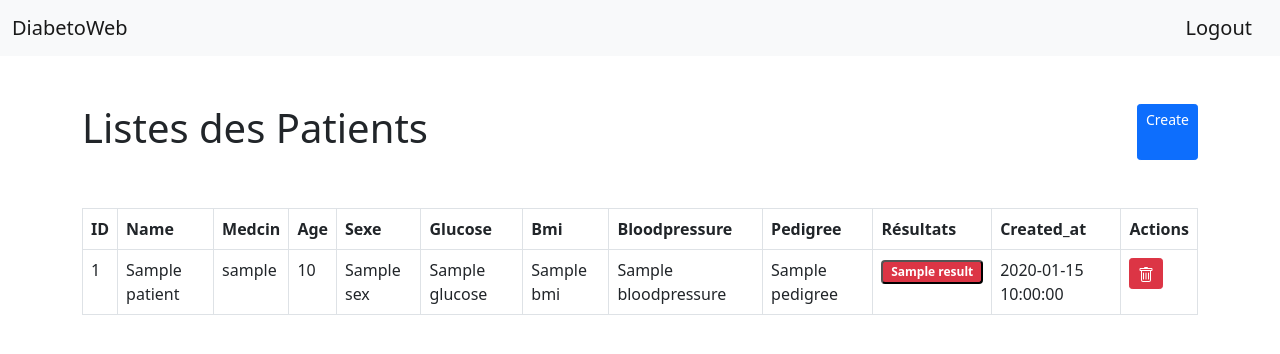
After one commit to r00tMG/DiabetoWeb, a FastAPI app: template templates/patients/index.html in a window 1280 px wide. The commit adds this page. Shown: the top 354 px of the page. Run offline with FastAPI, Linux system fonts and the light colour scheme; the template is opened without the code that fills it: most values are stand-ins (such as "Sample title", 1, 10 or a date in 2020); parts of the project's set-up code (start-up, migrations or seed data) failed here and were passed over.

Commit message:
add model risque diabete, chargment du modele et prediction selon les données du patient

```diff
--- a/app.py
+++ b/app.py
@@ -1,28 +1,42 @@
-from http.client import responses
-
+import pickle
+import pandas as pd
 from fastapi import FastAPI, Depends, status, Request, Form
-from fastapi.openapi.models import Response
+from fastapi.exceptions import RequestValidationError
 from fastapi.responses import HTMLResponse
-from sqlalchemy.orm import Session
+from sqlalchemy.orm import Session, selectinload
+from sqlalchemy.sql.functions import now
+from starlette.middleware.sessions import SessionMiddleware
 from starlette.responses import RedirectResponse
 from starlette.staticfiles import StaticFiles
 from starlette.templating import Jinja2Templates
 import security
 from src import models, database
+from src.exception import validation_exception_handler
+from src.models import Patient
+from src.security import login_required
 from src.database import SessionLocal
-from src.schemas import User
 
-#Chargement de la base de données
+# Chargement de la base de données
 models.Base.metadata.create_all(bind=database.engine)
 
-#Chargement d'une instance de fastapi
+# Chargement d'une instance de fastapi
 app = FastAPI()
+
+# Chargement du model risque diabète
+with open("models/risque_diabete.pkl", "rb") as f:
+    modele = pickle.load(f)
 
 # Chargement des templates et fichiers statics
 template = Jinja2Templates(directory="templates")
 app.mount("/static", StaticFiles(directory="static"), name="static")
 
-#Session de la base de données
+# Installation SessionMiddleware
+app.add_middleware(SessionMiddleware, secret_key="un_secret_key_tres_long")
+
+#Enregistrement du handler exception
+app.add_exception_handler(RequestValidationError, validation_exception_handler)
+
+# Session de la base de données
 def get_db():
     db = SessionLocal()
     try:
@@ -30,87 +44,203 @@ def get_db():
     finally:
         db.close()
 
-@app.post("/users", status_code=status.HTTP_201_CREATED)
-def create(request: User, response: Response, db: Session= Depends(get_db)):
-    new_user = models.User(username=request.username, adresse=request.adresse,email=request.email, password=request.password)
-    db.add(new_user)
-    db.commit()
-    db.refresh(new_user)
-    if not new_user:
-        return {
-            "satus": status.HTTP_500_INTERNAL_SERVER_ERROR,
-        "message": "error"
-        }
-    return new_user
 
-# APi all users
-@app.get("/getUsers")
-def index(db: Session=Depends(get_db)):
-    users = db.query(models.User).all()
-    return users
-
-# Api pour récupérer un utilisateur
-@app.get("/user/{id}", status_code=status.HTTP_200_OK)
-async def show(id, respone: Response, db:Session = Depends(get_db)):
-    user = db.query(models.User).where(models.User.id == id).first()
-    user = db.query(models.User).filter(models.User.id == id).first()
-    if not user:
-        respone.status_code = status.HTTP_404_NOT_FOUND
-    return user
-
-# Path home page
-@app.get("/", response_class=HTMLResponse)
-async def home(request: Request):
-    return template.TemplateResponse("/home.html", {"request":request})
-
-@app.get('/index', response_class=HTMLResponse)
-async def index(request: Request, db: Session=Depends(get_db)):
-    users = db.query(models.User).all()
-    return template.TemplateResponse("/users/index.html", {"request":request, "users": users})
+# Route de la page register
+@app.get("/register", response_class=HTMLResponse, tags=['users'])
+async def register(request: Request, db: Session = Depends(get_db)):
+    error = request.session.pop("error", None)
+    return template.TemplateResponse("/users/register.html", {"request": request, "error": error})
 
 
-#Route de la page register
-@app.get("/register", response_class=HTMLResponse)
-async def register(request: Request, db:Session=Depends(get_db)):
-    return template.TemplateResponse("/users/register.html", {"request":request})
-#Service register
-@app.post("/register", response_class=HTMLResponse)
-async def register(
-    username: str = Form(...),
-    adresse: str = Form(...),
-    email: str = Form(...),
-    password: str = Form(...),
-    confirm_password: str = Form(...),
-    db:Session=Depends(get_db)):
-    print(f"username: {username}\n,adresse: {adresse},\nemail: {email},\npassword: {password},\nconfirmation password:{confirm_password}")
+# Service register
+@app.post("/register", response_class=HTMLResponse, tags=['users'])
+async def register(request: Request,
+                   username: str = Form(...),
+                   adresse: str = Form(...),
+                   email: str = Form(...),
+                   password: str = Form(...),
+                   confirm_password: str = Form(...),
+                   db: Session = Depends(get_db)):
+    print(
+        f"username: {username}\n,adresse: {adresse},\nemail: {email},\npassword: {password},\nconfirmation password:{confirm_password}")
     if password != confirm_password:
+        request.session["error"] = {"status": "error",
+                                    "message": "Veuillez verifier si ton mot de passe est confirmé"}
+
         return RedirectResponse(url="/register", status_code=status.HTTP_303_SEE_OTHER)
     hash = security.hash_password(password)
     new_user = models.User(
-        username = username,
-        adresse = adresse,
-        email = email,
-        password = hash
+        username=username,
+        adresse=adresse,
+        email=email,
+        password=hash
     )
 
     db.add(new_user)
     db.commit()
-
+    request.session["success"] = {"status": "success",
+                                  "message": "Votre compte est crée avec succés, veuillez-vous connecter!"}
     return RedirectResponse(url="/login", status_code=status.HTTP_303_SEE_OTHER)
 
+
 # Route de la page login
-@app.get("/login", response_class=HTMLResponse)
+@app.get("/login", response_class=HTMLResponse, tags=['users'])
 async def login(request: Request):
-    return template.TemplateResponse("/users/login.html", {"request": request})
+    error = request.session.pop("error", None)
+    success = request.session.pop("success", None)
+    success_logout = request.session.pop("success_logout", None)
+    return template.TemplateResponse("/users/login.html", {"request": request, "error": error, "success": success,
+                                                           "success_logout": success_logout})
+
+
 # Service Login
-@app.post("/login", response_class=HTMLResponse)
-async def login(email=Form(...), password=Form(...), db: Session = Depends(get_db)):
+@app.post("/login", response_class=HTMLResponse, tags=['users'])
+async def login(request: Request, email=Form(...), password=Form(...), db: Session = Depends(get_db)):
     print(f"email: {email},\npassword: {password}")
-    #Trouver l'utilisateur ayant cet email dans le db
+    # Trouver l'utilisateur ayant cet email dans le db
     user = db.query(models.User).where(models.User.email == email).first()
-    print("user connected", user.email)
-    #Verification de l'existance de l'utilisateur
-    if user and (user.email == email) and (security.verify_password(password, user.password)):
-        return RedirectResponse(url="/", status_code=status.HTTP_303_SEE_OTHER)
+    # Verification de l'existance de l'utilisateur
+    if (user != None) and (user.email == email) and (security.verify_password(password, user.password)):
+        print("user connected", user.email)
+        request.session['success'] = {"status": "success", "message": "Connexion réussie"}
+        request.session["user_id"] = user.id
+        return RedirectResponse(url="/patients/index", status_code=status.HTTP_303_SEE_OTHER)
+    # sauvegarde du message et du user dans la session
+    request.session["error"] = {"status": "error", "message": "Email incorrect!"}
+    return RedirectResponse(url="/login", status_code=status.HTTP_303_SEE_OTHER)
 
-    return RedirectResponse(url="/login", status_code=status.HTTP_303_SEE_OTHER)
+
+# Formulaire pour créer un patient
+@app.get("/patients/create", response_class=HTMLResponse, tags=['patients'])
+@login_required
+async def create_patients(request: Request):
+    print(request.session.get("user_id"))
+    status_risque = request.session.pop("status_risque", None)
+    success = request.session.pop("success", None)
+    return template.TemplateResponse("/patients/create.html",{
+                "request": request,
+                "status_risque": status_risque,
+                "success": success,
+            })
+
+
+@app.post("/patients/create", response_class=HTMLResponse, tags=['patients'])
+async def create_patients(request: Request, name: str = Form(...), age: int = Form(...), sex: str = Form(...),
+                          glucose: float = Form(...), bmi: float = Form(...), bloodpressure: float = Form(...),
+                          pedigree: float = Form(...), db: Session = Depends(get_db)):
+    user_id = request.session.get("user_id")
+
+    new_patient = models.Patient(
+        doctorid=user_id,
+        name=name,
+        age=age,
+        sex=sex,
+        glucose=glucose,
+        bmi=bmi,
+        bloodpressure=bloodpressure,
+        pedigree=pedigree,
+        created_at=now()
+    )
+    # Prepaparation des données
+    # ,Pregnancies,Glucose,BloodPressure,SkinThickness,Insulin,BMI,DiabetesPedigreeFunction,Age
+    data = pd.DataFrame([{
+        "Pregnancies": 1,
+        "Glucose": glucose,
+        "BloodPressure": bloodpressure,
+        "SkinThickness": 1,
+        "Insulin": 1,
+        "BMI": bmi,
+        "DiabetesPedigreeFunction": pedigree,
+        "Age": age
+
+    }])
+
+    # Le cluster dont les moyennes des variables Glucose (>126),
+    # BMI (>30) et Diabetes Pedigree Function (>0,5) dépassent les seuils critiques peut être interprété comme à haut risque de diabète.
+    # Faire la prédiction
+    prediction = modele.predict(data)
+
+    if prediction[0] == 0:
+        status_risque = "diabétique"
+    else:
+        status_risque = "non diabétique"
+    print("Prédiction :", prediction)
+
+    if not new_patient:
+        return RedirectResponse(url="/patients/create", status_code=status.HTTP_303_SEE_OTHER)
+    # print("docterId", new_patient.doctorid, "created_at", new_patient.created_at)
+    db.add(new_patient)
+    db.commit()
+    db.refresh(new_patient)
+    last_patient = db.query(models.Patient).order_by(models.Patient.id.desc()).first()
+    if status_risque:
+        new_prediction = models.Prediction(
+            patientid = last_patient.id,
+            result = status_risque,
+            created_at = now()
+        )
+        db.add(new_prediction)
+        db.commit()
+        db.refresh(new_prediction)
+
+        request.session["status_risque"] = {
+            'status': "success",
+            'message': f"Ce patient est {status_risque}"
+        }
+    # return RedirectResponse(url="/patients/create", status_code=status.HTTP_201_CREATED)
+        return template.TemplateResponse("/patients/create.html", {
+            "request": request,
+            "glucose": glucose,
+            "bmi": bmi,
+            "age": age,
+            "pedigree": pedigree,
+            "status_risque": status_risque
+        })
+    else:
+        return "Error lors de l'enregistrement du patient"
+
+
+# Tableau patients
+@app.get("/patients/index", response_class=HTMLResponse, tags=['patients'])
+@login_required
+async def index_patients(request: Request, db: Session = Depends(get_db)):
+    patients = db.query(models.Patient).options(selectinload(Patient.predictions)).order_by(models.Patient.doctorid).all()
+    print(patients)
+    success = request.session.pop("success", None)
+    return template.TemplateResponse("/patients/index.html",
+                                     {'request': request, "patients": patients, "success": success})
+
+
+# logout
+@app.get("/logout")
+async def logout(request: Request):
+    if "user_id" in request.session:
+        del request.session["user_id"]
+        request.session["success_logout"] = {
+            "status": "success",
+            "message": "Vous êtes déconnecté avec succés"
+        }
+    # request.session.pop("user_id", None)
+
+    return RedirectResponse("/login", status_code=status.HTTP_303_SEE_OTHER)
+
+
+# Delete un patient
+@app.post("/patients/delete/{id}", response_class=HTMLResponse, tags=["patients"])
+async def delete(request: Request, id: int, db: Session = Depends(get_db)):
+    if not id:
+        print("test")
+        request.session["error_deleted"] = {
+            "status": "success",
+            "message": f"Patient with id = {id} is not exist"
+        }
+    query = db.query(models.Patient).where(models.Patient.id == id).delete(synchronize_session=False)
+    db.commit()
+
+    if query == True:
+        print("test1")
+        request.session["success_deleted"] = {
+            "status": "success",
+            "message": "Patient deleted with success"
+        }
+    return RedirectResponse(url="/patients/index", status_code=status.HTTP_303_SEE_OTHER)
--- a/templates/components/navbar.html
+++ b/templates/components/navbar.html
@@ -4,6 +4,9 @@
     <button class="navbar-toggler" type="button" data-bs-toggle="collapse" data-bs-target="#navbarNav" aria-controls="navbarNav" aria-expanded="false" aria-label="Toggle navigation">
       <span class="navbar-toggler-icon"></span>
     </button>
+    <div class="d-flex justify-content-end">
+      <a class="navbar-brand" href="/logout">Logout</a>
+    </div>
     <!--<div class="collapse navbar-collapse" id="navbarNav">
       <ul class="navbar-nav">
         <li class="nav-item">
--- /dev/null
+++ b/templates/patients/index.html
@@ -0,0 +1,88 @@
+<!doctype html>
+<html lang="en">
+<head>
+    <meta charset="UTF-8">
+    <meta name="viewport" content="width=device-width, initial-scale=1">
+    <link href="https://cdn.jsdelivr.net/npm/bootstrap@5.0.2/dist/css/bootstrap.min.css" rel="stylesheet"
+          integrity="sha384-EVSTQN3/azprG1Anm3QDgpJLIm9Nao0Yz1ztcQTwFspd3yD65VohhpuuCOmLASjC" crossorigin="anonymous">
+    <title>Diabeto_web</title>
+</head>
+<body>
+{% include "components/navbar.html" %}
+<div class="container-fluid">
+    <div class="w-80 m-auto container mt-5">
+        <div class="mb-5 d-flex justify-content-between">
+            <h1>Listes des Patients</h1>
+            <a class="btn btn-sm btn-primary" href="/patients/create">Create</a>
+        </div>
+        {% if success %}
+        <div class="alert alert-success" role="alert">
+            <div class="text-center">{{success.message}}</div>
+        </div>
+        {% elif success_deleted %}
+        <div class="alert alert-success" role="alert">
+            <div class="text-center">{{success_deleted.message}}</div>
+        </div>
+        {% elif error_deleted %}
+        <div class="alert alert-danger" role="alert">
+            <div class="text-center">{{error_deleted.message}}</div>
+        </div>
+        {% endif %}
+        <table class="table table-bordered">
+            <thead>
+            <tr>
+                <th>ID</th>
+                <th>Name</th>
+                <th>Medcin</th>
+                <th>Age</th>
+                <th>Sexe</th>
+                <th>Glucose</th>
+                <th>Bmi</th>
+                <th>Bloodpressure</th>
+                <th>Pedigree</th>
+                <th>Résultats</th>
+                <th>Created_at</th>
+                <th>Actions</th>
+            </tr>
+            </thead>
+            <tbody>
+            {% for patient in patients %}
+            <tr>
+                <td>{{patient.id}}</td>
+                <td>{{patient.name}}</td>
+                <td>{{patient.user.username}}</td>
+                <td>{{patient.age}}</td>
+                <td>{{patient.sex}}</td>
+                <td>{{patient.glucose}}</td>
+                <td>{{patient.bmi}}</td>
+                <td>{{patient.bloodpressure}}</td>
+                <td>{{patient.pedigree}}</td>
+                {% if patient.predictions.result == 'diabétique' %}
+                <td><button class="badge bg-success">{{patient.predictions.result}}</button></td>
+                {% else %}
+                <td><button class="badge bg-danger">{{patient.predictions.result}}</button></td>
+                {% endif %}
+                <td>{{patient.created_at}}</td>
+                <td>
+                    <form action="/patients/delete/{{patient.id}}" method="post">
+                        <button class="btn btn-sm btn-danger" type="submit">
+                            <svg xmlns="http://www.w3.org/2000/svg" width="16" height="16" fill="currentColor"
+                                 class="bi bi-trash" viewBox="0 0 16 16">
+                                <path d="M5.5 5.5A.5.5 0 0 1 6 6v6a.5.5 0 0 1-1 0V6a.5.5 0 0 1 .5-.5m2.5 0a.5.5 0 0 1 .5.5v6a.5.5 0 0 1-1 0V6a.5.5 0 0 1 .5-.5m3 .5a.5.5 0 0 0-1 0v6a.5.5 0 0 0 1 0z"/>
+                                <path d="M14.5 3a1 1 0 0 1-1 1H13v9a2 2 0 0 1-2 2H5a2 2 0 0 1-2-2V4h-.5a1 1 0 0 1-1-1V2a1 1 0 0 1 1-1H6a1 1 0 0 1 1-1h2a1 1 0 0 1 1 1h3.5a1 1 0 0 1 1 1zM4.118 4 4 4.059V13a1 1 0 0 0 1 1h6a1 1 0 0 0 1-1V4.059L11.882 4zM2.5 3h11V2h-11z"/>
+                            </svg>
+                        </button>
+                    </form>
+                </td>
+            </tr>
+            {% endfor %}
+            </tbody>
+        </table>
+    </div>
+
+</div>
+<script src="https://cdn.jsdelivr.net/npm/bootstrap@5.0.2/dist/js/bootstrap.bundle.min.js"
+        integrity="sha384-MrcW6ZMFYlzcLA8Nl+NtUVF0sA7MsXsP1UyJoMp4YLEuNSfAP+JcXn/tWtIaxVXM"
+        crossorigin="anonymous"></script>
+</body>
+</html>
```
Also changed, not shown: src/exception.py (added, +14 -0 lines), src/models.py (+29 -1 lines), src/schemas.py (+49 -1 lines), src/schemas/schemas_prediction.py (added, +21 -0 lines), src/security.py (added, +12 -0 lines), templates/patients/create.html (added, +128 -0 lines), templates/users/index.html (deleted, +0 -42 lines), templates/users/login.html (+16 -2 lines), templates/users/register.html (+10 -5 lines), 1 other file.
